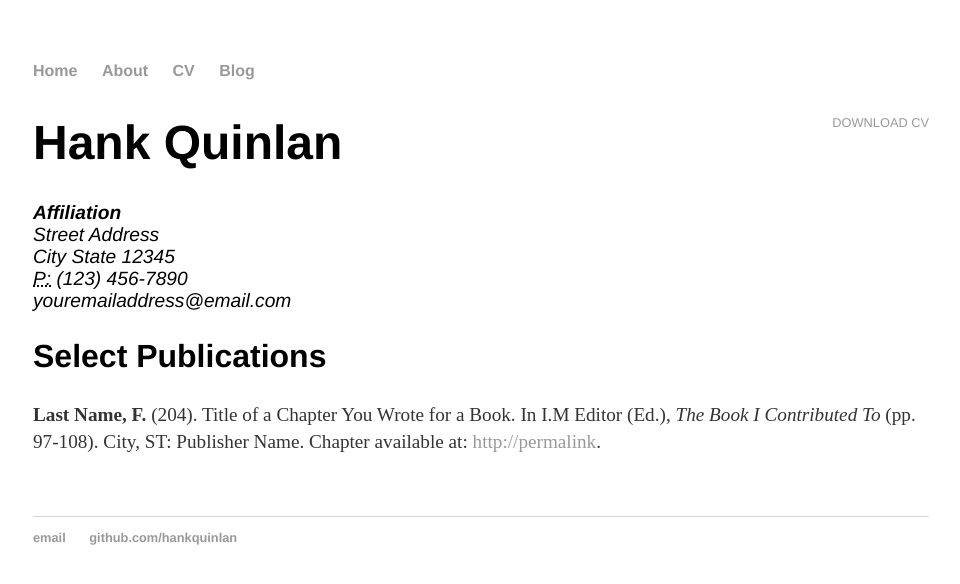
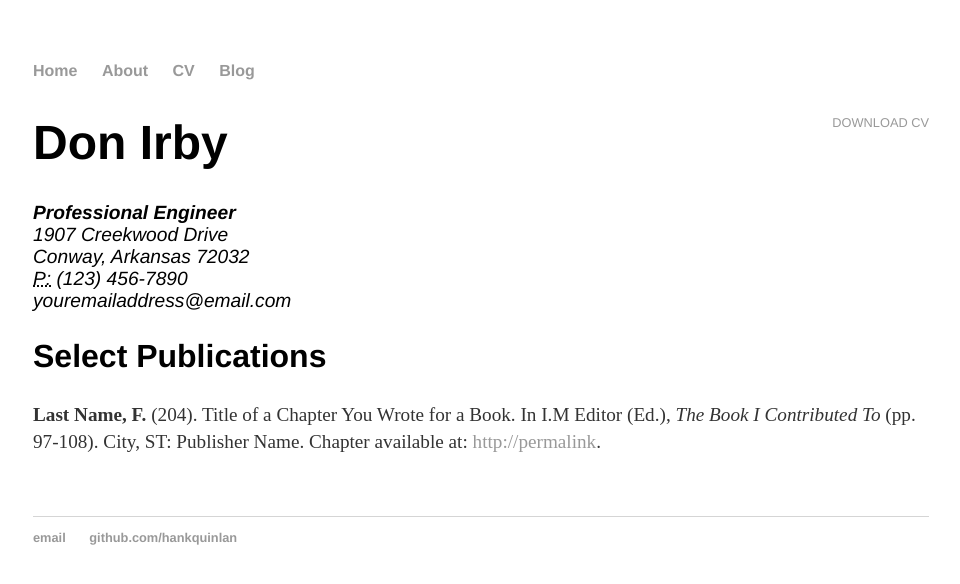
Before and after one commit to donirby/donirby.github.io, a Jekyll site: the page built from cv/index.html, in a window 1280 px wide. Shown: the top 584 px of the page, without its empty margins (159-1119 px from the left). Built offline with Jekyll 4.4.1, drawn with Linux system fonts in a browser that asks for light colours.

Commit message:
page edits

```diff
--- a/cv/index.html
+++ b/cv/index.html
@@ -5,11 +5,11 @@ title: CV of Your Name
 
 	<div class="cv">
 		<a href="#" class="download" title="Download CV as PDF">Download CV</a>
-					<h1>Hank Quinlan</h1>
+					<h1>Don Irby</h1>
 					<address>
-					<strong>Affiliation</strong><br>
-					Street Address<br>
-					City State 12345<br>
+					<strong>Professional Engineer</strong><br>
+					1907 Creekwood Drive<br>
+					Conway, Arkansas 72032<br>
 					<abbr title="phone">P:</abbr> (123) 456-7890<br>
 					<span class="obfuscate">youremailaddress@email.com</span>
 					</address>
```
